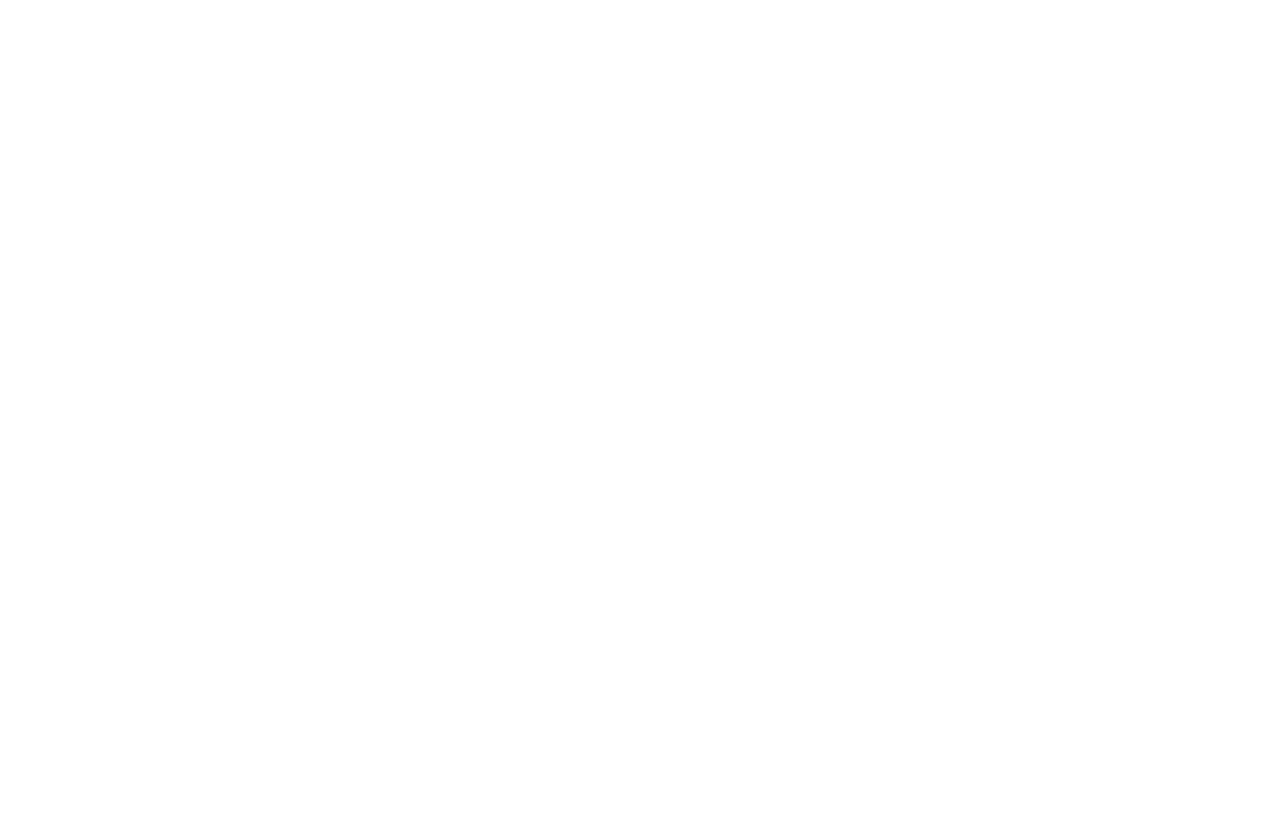
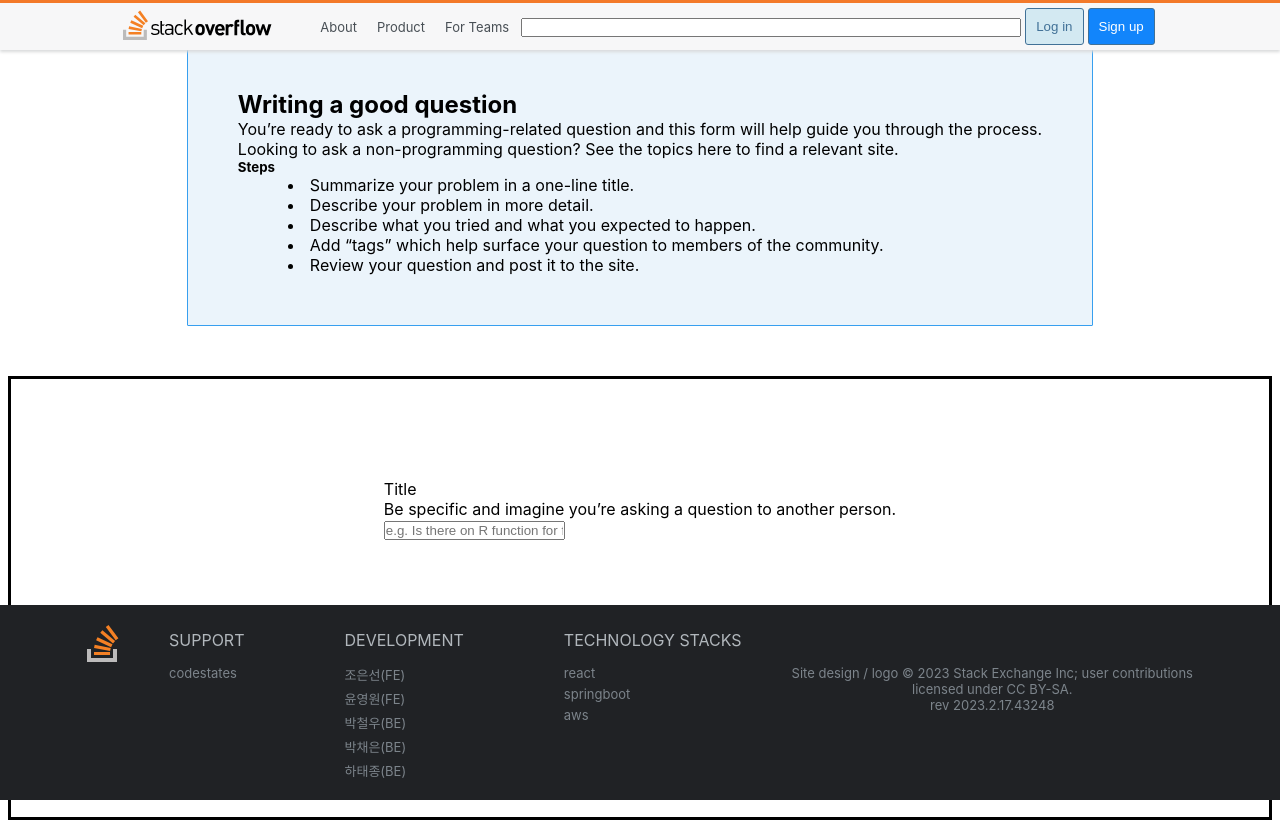
Before and after one commit to codestates-seb/seb42_pre_027, a React (Create React App) app in the folder client/: page /createquestion in a window 1280 px wide. Built offline with nearby package versions, Linux system fonts and the light colour scheme.

Commit message:
design: CreateQuestion.js modify

```diff
--- a/client/src/pages/CreateQuestion.js
+++ b/client/src/pages/CreateQuestion.js
@@ -1,5 +1,141 @@
+import styled from 'styled-components';
+import Footer from '../components/Footer';
+import Header from '../components/Header';
+
+/* list-style: disc */
+
+const CreateBox = styled.div`
+  width: 100%;
+  height: 100%;
+`;
+
+const Content = styled.main`
+  width: 100%;
+  max-width: 1264px;
+  margin: 0 auto;
+  height: 100vh;
+  display: flex;
+  align-items: center;
+  flex-direction: column;
+  position: static;
+  /* transform: translate(-50%, -50%);
+  top: 50%;
+  left: 50%; */
+`;
+
+const TopBox = styled.section`
+  display: flex;
+  justify-content: center;
+  align-items: center;
+  flex-direction: column;
+  width: 100%;
+  top: 60px;
+  text-align: left;
+  h1 {
+    margin: 30px;
+  }
+  .pbox {
+    background-color: #ebf4fb;
+    padding: 50px;
+    border: 1px solid hsl(206, 85%, 57.5%);
+    border-radius: 1px;
+  }
+`;
+
+// const PBox = styled.div`
+//   display: flex;
+//   justify-content: start;
+//   align-items: center;
+//   flex-direction: column;
+//   text-align: left;
+// `;
+
+const PList = styled.div`
+  text-align: left;
+  padding-left: 50px;
+`;
+
+const ContentBox = styled.section`
+  display: flex;
+  justify-content: center;
+  align-items: center;
+  flex-direction: column;
+  width: 100%;
+  padding: 50px;
+  border: 3px solid black;
+  margin-top: 50px;
+  .titlebox {
+    text-align: left;
+    padding: 50px;
+  }
+  .content {
+    text-align: left;
+    flex-direction: column;
+    padding: 50px;
+  }
+`;
+
 const CreateQuestion = () => {
-  return <></>;
+  return (
+    <CreateBox>
+      <Header />
+      <Content>
+        <h1>Ask a public question</h1>
+        <TopBox>
+          <div className="pbox">
+            <h2>Writing a good question</h2>
+            <p>
+              You’re ready to ask a programming-related question and this form
+              will help guide you through the process.
+            </p>
+            <p>
+              Looking to ask a non-programming question? See the topics here to
+              find a relevant site.
+            </p>
+            <h5>Steps</h5>
+            <PList>
+              <li>Summarize your problem in a one-line title.</li>
+              <li>Describe your problem in more detail.</li>
+              <li>Describe what you tried and what you expected to happen.</li>
+              <li>
+                Add “tags” which help surface your question to members of the
+                community.
+              </li>
+              <li>Review your question and post it to the site.</li>
+            </PList>
+          </div>
+        </TopBox>
+        <ContentBox>
+          <div className="titlebox">
+            <div className="title">Title</div>
+            <p>
+              Be specific and imagine you’re asking a question to another
+              person.
+            </p>
+            <input placeholder="e.g. Is there on R function for finding index of an element in a vertor?"></input>
+          </div>
+          <div className="content">
+            <div>What are the details of your problem?</div>
+            <p>
+              Introduce the problem and expand on what you put in the title.
+              Minimum 20 characters.
+            </p>
+            <textarea></textarea>
+            <button>Review your question</button>
+          </div>
+        </ContentBox>
+      </Content>
+      <Footer />
+    </CreateBox>
+  );
 };
 
 export default CreateQuestion;
+
+/* TODO:
+1. 기본 구조 구현
+2. styled-components 적용
+3. input 창 구현
+4. input value 구현
+5. input 창 클릭 시 옆에 modal 구현
+*/
```
